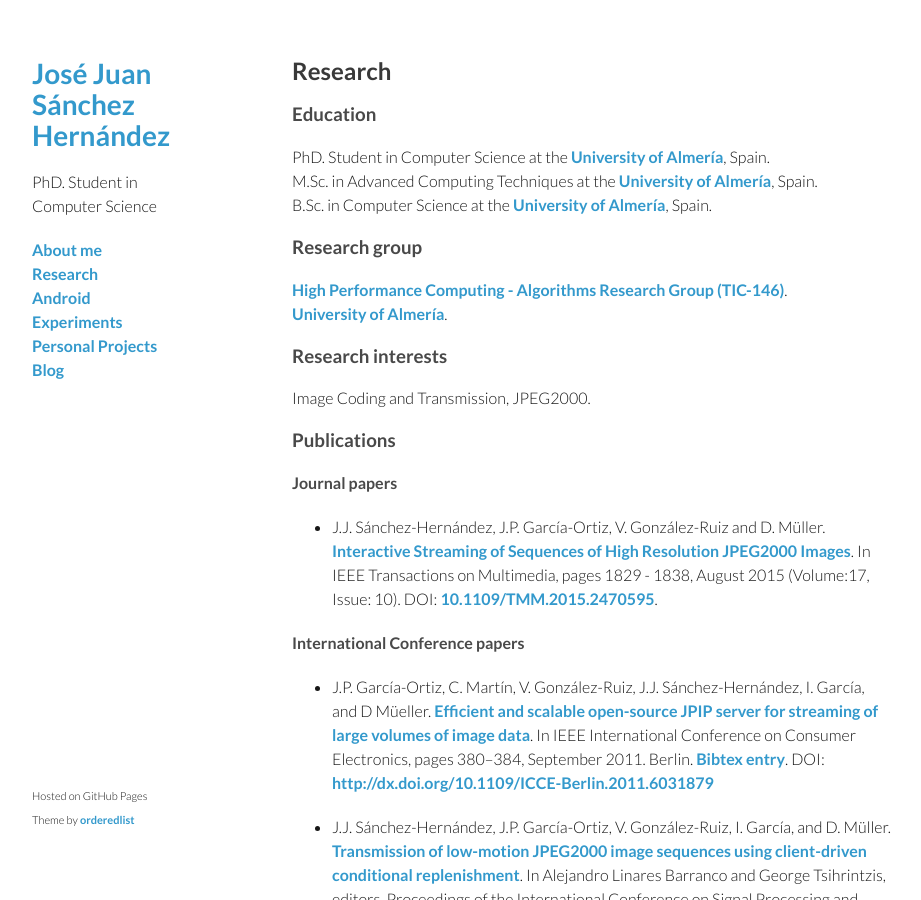
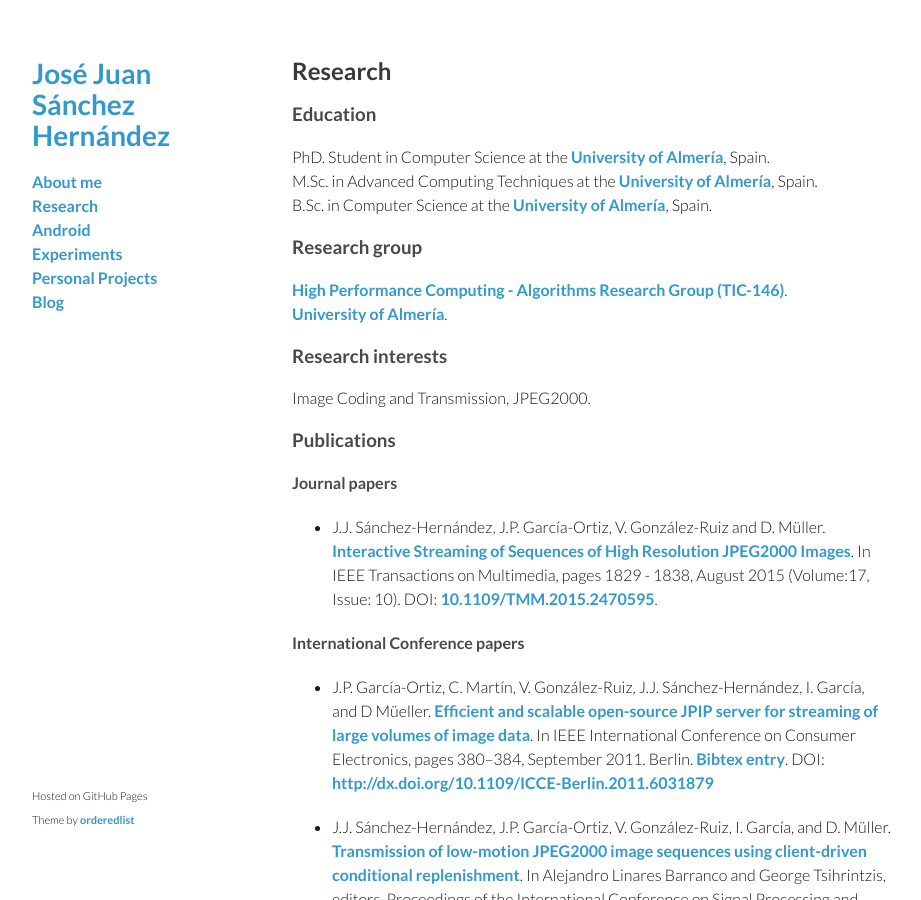
Before and after one commit to josejuansanchez/josejuansanchez.github.io, a Jekyll site: the page built from index.md, in a window 1280 px wide and 900 px high. Shown: the whole window, without its empty margins (178-1099 px from the left). Built offline with Jekyll 4.4.1, drawn with Linux system fonts in a browser that asks for light colours.

Commit message:
Update default.html

```diff
--- a/_layouts/default.html
+++ b/_layouts/default.html
@@ -14,7 +14,7 @@
     <div class="wrapper">
       <header>
         <h1><a href="/">José Juan Sánchez Hernández</a></h1>
-        <p>PhD. Student in Computer Science</p>
+        <!--<p>PhD. Student in Computer Science</p>-->
 
         <p class="view">
           <a href="{{ site.url }}/about">About me</a><br/>
```
